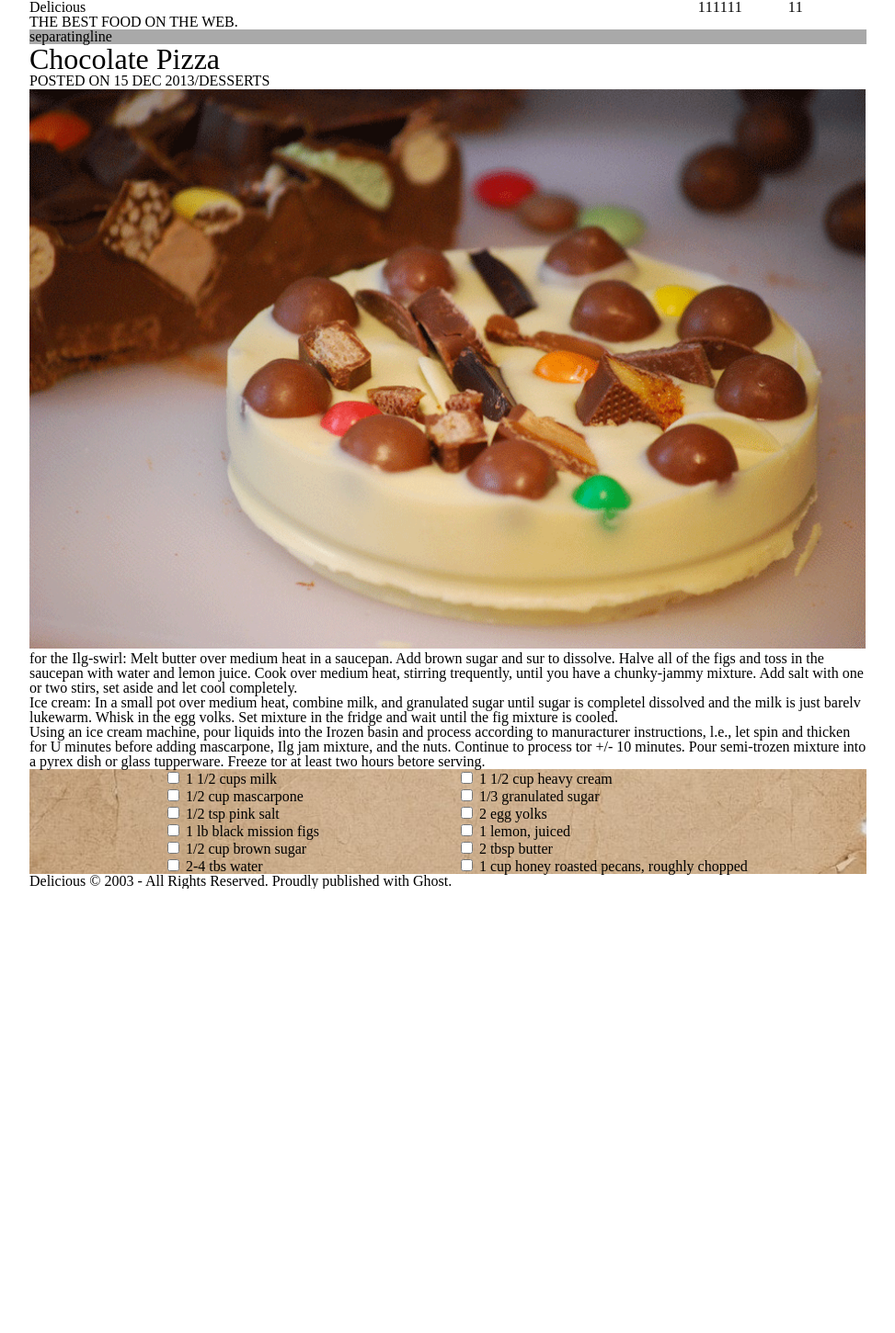
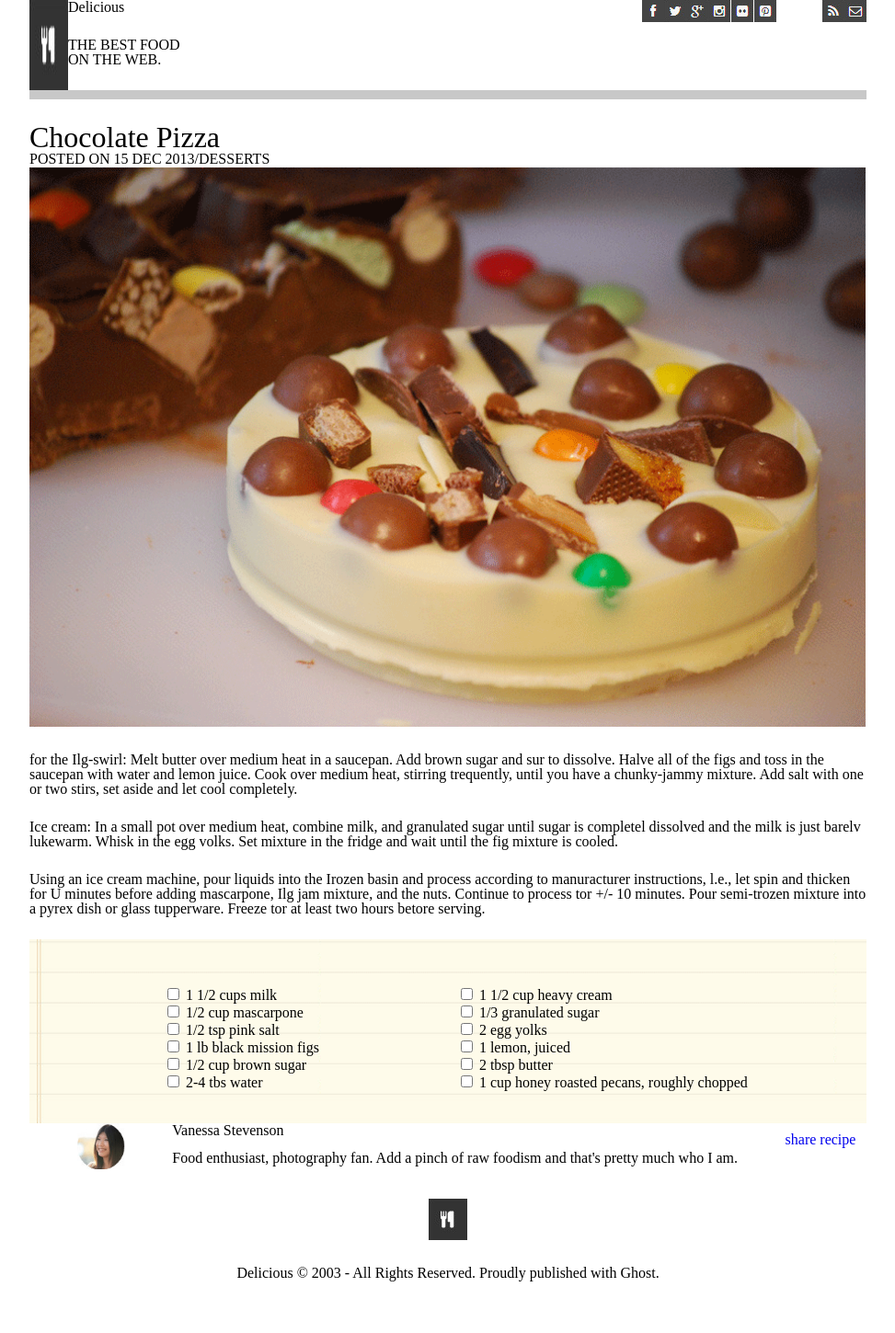
Before and after one commit to anjacks12/chocolate-pizza, a plain HTML site: page index.html in a window 1280 px wide. Shown: the whole page at 92% size, without its empty margins (18-991 px from the left). Before the commit the page ends 966 px from the top, so only its background shows below. Drawn offline with Linux system fonts and the light colour scheme.

Commit message:
final commit

```diff
--- a/css/style.css
+++ b/css/style.css
@@ -18,6 +18,7 @@ body {
 }
 #socialMedia{
   margin-left: 500px;
+
 }
 #shareOptions {
   margin-left:50px;
@@ -29,6 +30,11 @@ header ul {
 }
 h1{
   font-size: 24pt;
+  margin-top: 25px;
+}
+#fadedDiv{
+height: 10px;
+background-color: rgb(75, 74, 74,.3);
 }
 
 div {
@@ -40,7 +46,7 @@ body {
 }
 
 p {
-
+  margin: 25px 0px;
 }
 
 ul {
@@ -59,14 +65,35 @@ input:hover{
 }
 
 fieldset{
-  background-image: url("/img/finishedpaper.jpg");
+  background-image: url("/img/list-bg.png");
   background-position: center;
   background-size:auto;
   background-size: 960px;
-
+  height: 200px;
 }
 fieldset ul {
   display: inline-block;
   justify-content: center;
   margin-left:100px;
+  margin-top: 50px;
 }
+h3{
+  height: 5px;
+}
+#endSection p{
+  height: 5px;
+}
+#endSection{
+  display:flex;
+  height: 50px;
+  width: 950px;
+  justify-content: space-evenly;
+}
+a{text-decoration: none;
+
+  margin-top: 10px;
+}
+footer{
+  text-align: center;
+  padding: 2rem;
+}
--- a/index.html
+++ b/index.html
@@ -3,36 +3,34 @@
 <head>
   <meta charset="UTF-8">
   <title>Document</title>
-  <script src=“https://kit.fontawesome.com/61c57aad5a.js” crossorigin=“anonymous”></script>
   <link rel="stylesheet" href="css/reset.css">
   <link rel="stylesheet" href="css/style.css">
 </head>
 <body>
   <header>
-    <i class=“fas fa-utensils”></i>
+    <img src="img/logo.png">
     <div>    <h2>Delicious</h2>
       <p>THE BEST FOOD ON THE WEB.</p></div>
 
     <ul id ="socialMedia">
-      <li><i class=“fab fa-twitter-square”>1</i></li>
-      <li>1</li>
-      <li>1</li>
-      <li>1</li>
-      <li>1</li>
-      <li>1</li>
+      <li><img src="img/fb-icon.png"></li>
+      <li><img src="img/twit-icon.png" ></li>
+      <li><img src="img/gp-icon.png" ></li>
+      <li><img src="img/insta-icon.png"></li>
+      <li><img src="img/flic-icon.png"></li>
+      <li><img src="img/pint-icon.png"></li>
     </ul>
     <ul id="shareOptions">
-      <li>1</li>
-      <li>1</li>
+      <li><img src="img/rss-icon.png"></li>
+      <li><img src="img/mail-icon.png"></li>
     </ul>
     </header>
     <div id="fadedDiv">
-      separatingline
     </div>
     <main>
       <h1>Chocolate Pizza</h1>
       <div>
-        <p id="date">POSTED ON 15 DEC 2013/DESSERTS</p>
+        <section id="date">POSTED ON 15 DEC 2013/DESSERTS</section>
         <i class=“fab fa-twitter-square”></i>
       </div>
       <img src="img/choco-pizza.png" id="hero" >
@@ -142,11 +140,19 @@
       </form>
       <div>
       </div>
-      <section>
+      <section id="endSection">
 
+        <img src="img/van-pic.png">
+        <div>
+        <h3>Vanessa Stevenson</h3>
+        <p>Food enthusiast, photography fan. Add a pinch of raw foodism and that's pretty much who I am.</p>
+        </div>
+        <a href="#">share recipe</a>
       </section>
+
+
       <footer>
-        <i class=“fas fa-utensils”></i>
+        <img src="img/logo.png">
         <p>Delicious © 2003 - All Rights Reserved. Proudly published with Ghost.</p>
       </footer>
     </main>
```
Also changed, not shown: img/fb-icon.png (added), img/flic-icon.png (added), img/gp-icon.png (added), img/insta-icon.png (added), img/list-bg.png (added), img/logo.png (added), img/mail-icon.png (added), img/pint-icon.png (added), img/print-icon.png (added), img/rss-icon.png (added), img/twit-icon.png (added), img/van-pic.png (added), 1 other file.
